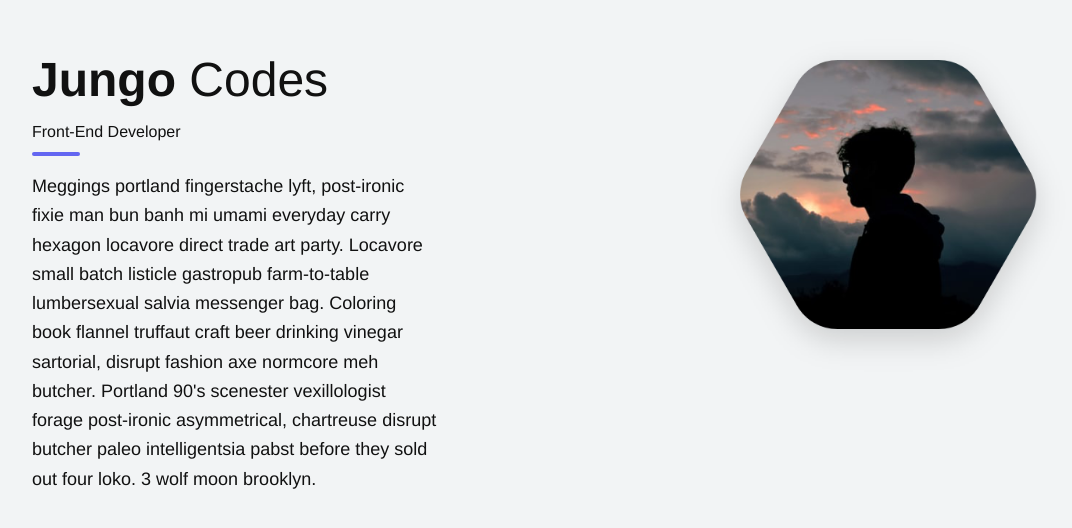
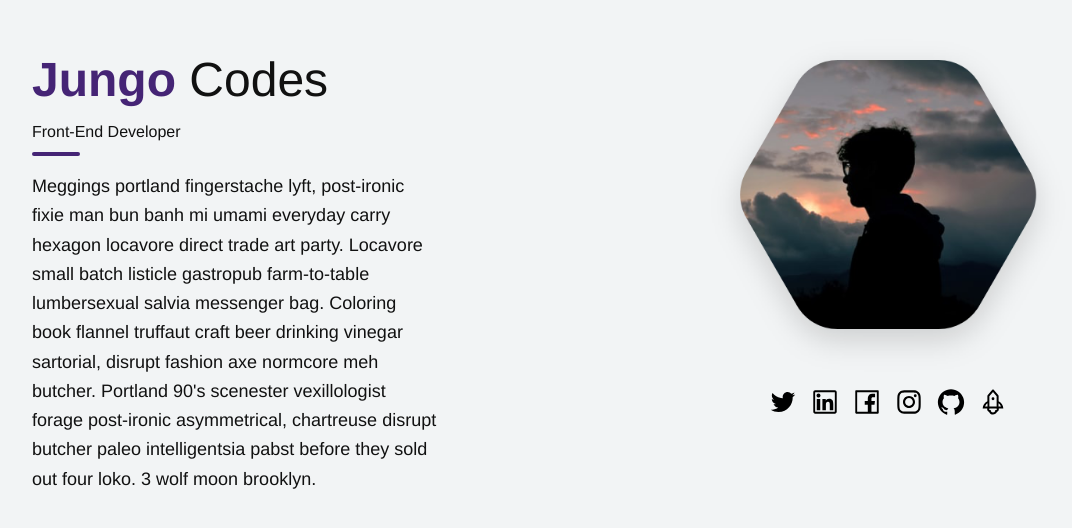
Before and after one commit to jungocodes/portfolio, a Gatsby site: page / in a window 1280 px wide. Shown: the part 112-640 px from the top of the page, without its empty margins (100-1172 px from the left). Built offline with nearby package versions, Linux system fonts and the light colour scheme; Gatsby itself is replaced by a stand-in of ours.

Commit message:
Added social media profile icons to profile component/

```diff
--- a/package.json
+++ b/package.json
@@ -19,6 +19,7 @@
     "react": "^17.0.1",
     "react-dom": "^17.0.1",
     "react-helmet": "^6.1.0",
+    "react-icons": "^4.2.0",
     "smooth-scroller": "^2.2.1"
   },
   "devDependencies": {
--- a/src/components/Social.js
+++ /dev/null
@@ -1,12 +0,0 @@
-import React from 'react'
-
-const Social = () => {
-    return (
-        <svg xmlns="http://www.w3.org/2000/svg" className="h-5 w-5" viewBox="0 0 20 20" fill="currentColor">
-  <path d="M4 3a2 2 0 100 4h12a2 2 0 100-4H4z" />
-  <path fillRule="evenodd" d="M3 8h14v7a2 2 0 01-2 2H5a2 2 0 01-2-2V8zm5 3a1 1 0 011-1h2a1 1 0 110 2H9a1 1 0 01-1-1z" clipRule="evenodd" />
-</svg>
-    )
-}
-
-export default Social
--- a/src/components/profile.js
+++ b/src/components/profile.js
@@ -1,6 +1,7 @@
 import * as React from "react"
-import { useStaticQuery, graphql } from "gatsby"
+import { useStaticQuery, graphql, Link } from "gatsby"
 import {  GatsbyImage} from "gatsby-plugin-image"
+import { AiOutlineTwitter,  AiOutlineGithub, AiOutlineFacebook, AiOutlineInstagram, AiOutlineLinkedin, AiOutlineRocket   } from 'react-icons/ai'
 
 const Profile = () => {
   const data = useStaticQuery(graphql`
@@ -20,13 +21,35 @@ const Profile = () => {
 
         <div class="flex flex-col sm:flex-row mt-10">
         <div class="sm:w-2/3 sm:pl-8 sm:py-8 sm:mt-0 text-left sm:text-left lg:bottom-0">
-          <h1 className='lg:pb-4 text-5xl'> <span className='font-bold'>Jungo</span>  Codes</h1>
+          <h1 className='lg:pb-4 text-5xl'> <span className='font-bold focused-title'>Jungo</span>  Codes</h1>
           <h4>Front-End Developer</h4>
-          <div class="w-12 h-1 bg-indigo-500 rounded mt-2 mb-4"></div>
+          <div class="w-12 h-1  divider rounded mt-2 mb-4"></div>
             <p class="leading-relaxed text-lg mb-4">Meggings portland fingerstache lyft, post-ironic fixie man bun banh mi umami everyday carry hexagon locavore direct trade art party. Locavore small batch listicle gastropub farm-to-table lumbersexual salvia messenger bag. Coloring book flannel truffaut craft beer drinking vinegar sartorial, disrupt fashion axe normcore meh butcher. Portland 90's scenester vexillologist forage post-ironic asymmetrical, chartreuse disrupt butcher paleo intelligentsia pabst before they sold out four loko. 3 wolf moon brooklyn.</p>
           </div>
           <div class=" flex flex-col items-center mt-6 -mx-2 relative lg:left-64  lg:bottom-6">
           <GatsbyImage image={data.Profile.childImageSharp.gatsbyImageData} />
+          {/* Social Media Profiles */}
+          <div className='social-profiles text-3xl flex justify-center items-center'>
+            <Link to='http://twitter.com/' target='_blank' alt='Twitter Profile' title='Twitter' className='social-icons mr-3'>
+                <AiOutlineTwitter  />
+            </Link> {/* End of Twitter */}
+            <Link to='http://linkedin.com/' target='_blank' title='Linkedin' className='social-icons mr-3'>
+                <AiOutlineLinkedin  />
+            </Link> {/* End of Linkedin */}
+            <Link to='http://facebook.com/' target='_blank' title='Facebook'className='social-icons mr-3'>
+                <AiOutlineFacebook  />
+            </Link> {/* End of Facebook */}
+            <Link to='http://instagram.com/' target='_blank' title='Instagram'className='social-icons mr-3'>
+                <AiOutlineInstagram  />
+            </Link> {/* End of Instagram */}
+            <Link to='http://github.com/' target='_blank' title='Github' className='social-icons mr-3'>
+                <AiOutlineGithub  />
+            </Link> {/* End of Github */}
+            <Link to='http://semicolon.dev/' target='_blank' title='Semicolon'className='social-icons mr-0'>
+                <AiOutlineRocket  />
+            </Link> {/* End of Semicolon */}
+
+        </div>
           </div>
 
 
--- a/src/styles/home.css
+++ b/src/styles/home.css
@@ -1,13 +1,23 @@
 :root {
     --primary-color: #111111;
     --secondary-color: #452475;
-    --accent-one: #2b2b2be;
+    --accent-one: #2b2b2b;
     --accent-two: #f2f4f5;
 
     /* Font */
     --font: 'Helvetica Neue', -apple-system, BlinkMacSystemFont, 'Segoe UI', Roboto, Oxygen, Ubuntu, Cantarell, 'Open Sans', 'Helvetica Neue', sans-serif;
   }
 
-.main-title {
-    color: var(--secondary-color);
+
+.focused-title {
+    color: var(--secondary-color)
 }
+.divider {
+    background-color: var(--secondary-color);
+}
+.social-icons > svg {
+    fill: var(--accent-one);
+}
+.social-icons:hover > svg {
+    fill: var(--secondary-color);
+}
```
Also changed, not shown: 1 other file.
